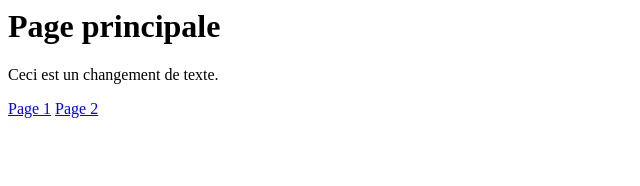
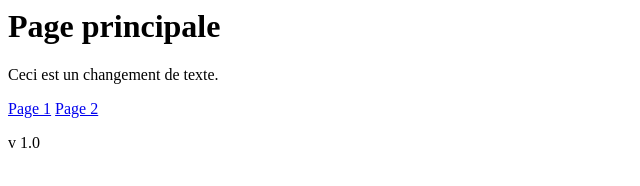
Before and after one commit to Chafiahmdi/gitflow-exerc1, a plain HTML site: page index.html in a window 1280 px wide. Shown: the full height of the page, 0-640 px from the left. Drawn offline with Linux system fonts and the light colour scheme.

Commit message:
add version number

```diff
--- a/index.html
+++ b/index.html
@@ -7,6 +7,7 @@
     </p>
     <a href="./page1.html">Page 1</a>
     <a href="./page2.html">Page 2</a>
+    <p>v 1.0</p>
 
 
 </body>
```
